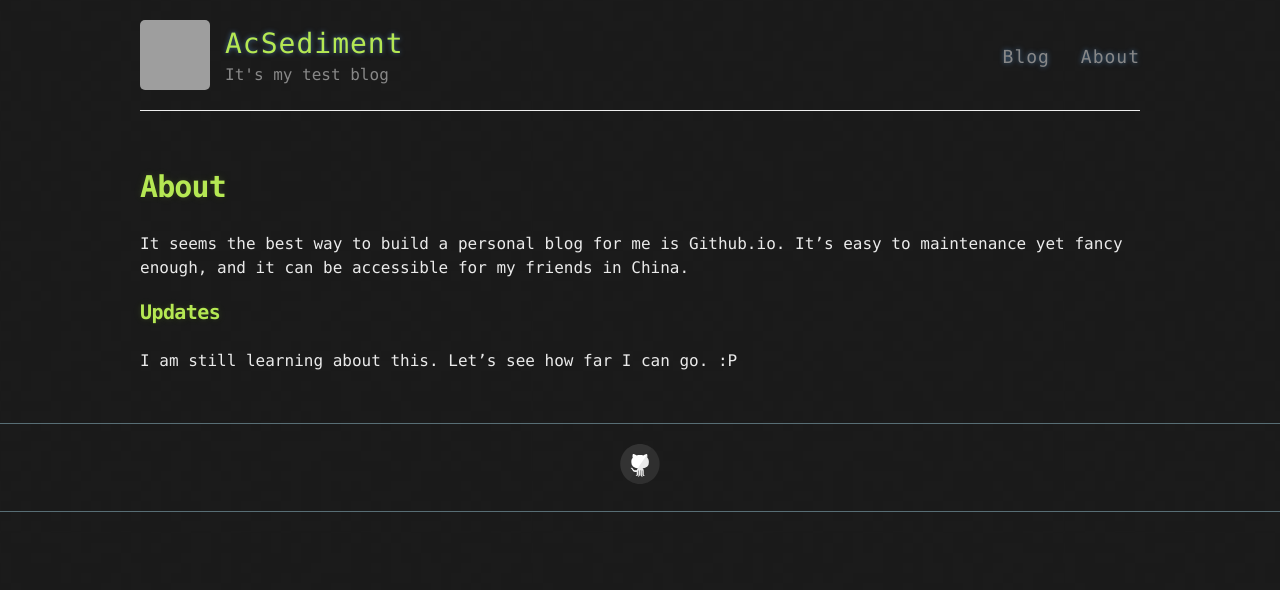
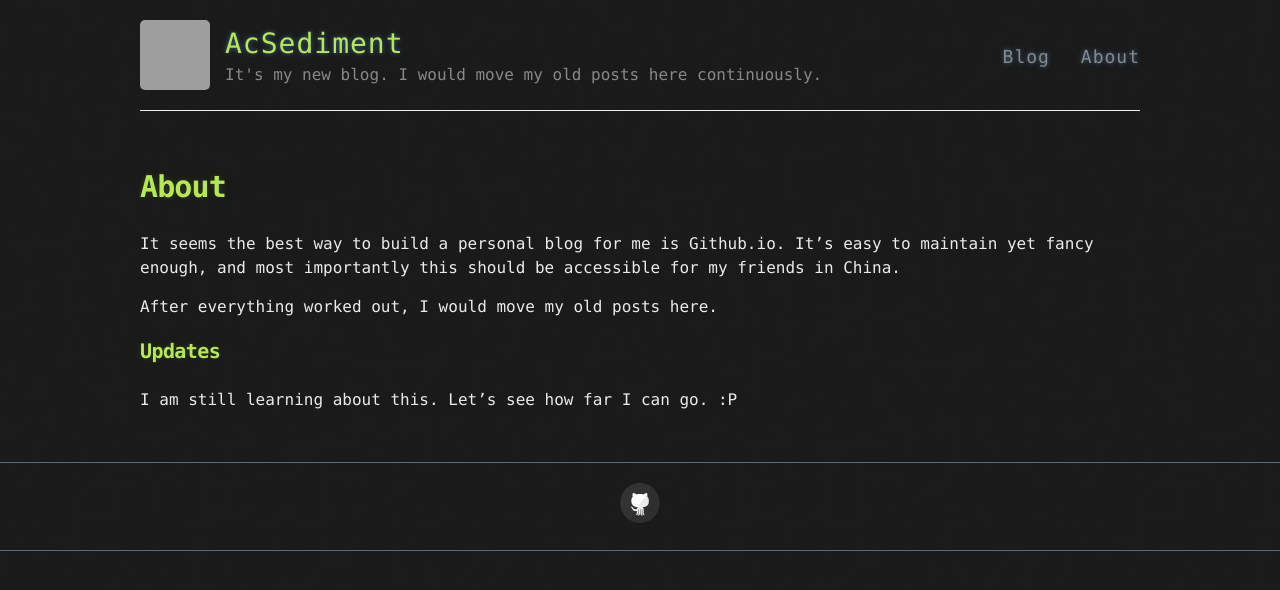
Before and after one commit to ACsediment/ACsediment.github.io, a Jekyll site: the page built from about.md, in a window 1280 px wide. Shown: the top 590 px of the page. Built offline with Jekyll 4.4.1, drawn with Linux system fonts in a browser that asks for light colours; grey boxes are pictures that could not be loaded.

Commit message:
try publish something

```diff
--- a/_config.yml
+++ b/_config.yml
@@ -6,7 +6,7 @@
 name: AcSediment
 
 # Short bio or description (displayed in the header)
-description: It's my test blog
+description: It's my new blog. I would move my old posts here continuously.
 
 # URL of your avatar or profile pic (you could use your GitHub profile pic)
 avatar: https://avatars0.githubusercontent.com/u/9531081?s=460&u=8b221367341e466984cce57180f6d3621b6c45c9&v=4
--- a/about.md
+++ b/about.md
@@ -4,7 +4,9 @@ title: About
 permalink: /about/
 ---
 
-It seems the best way to build a personal blog for me is Github.io. It's easy to maintenance yet fancy enough, and it can be accessible for my friends in China.
+It seems the best way to build a personal blog for me is Github.io. It's easy to maintain yet fancy enough, and most importantly this should be accessible for my friends in China.
+
+After everything worked out, I would move my old posts here.
 
 ### Updates
 
```
Also changed, not shown: _posts/2019-05-10-UninstallCAD.md (added, +47 -0 lines), README.md.
